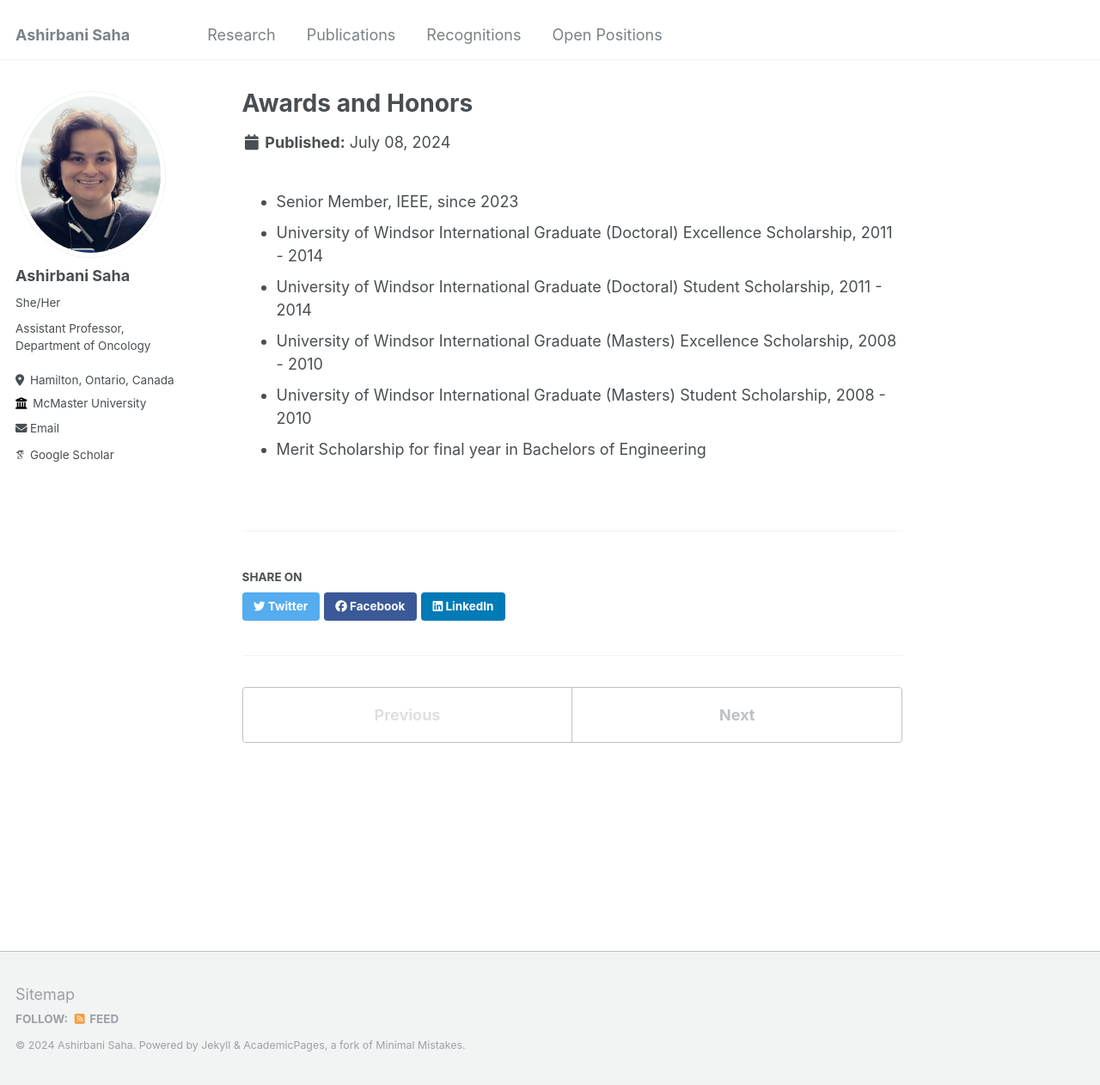
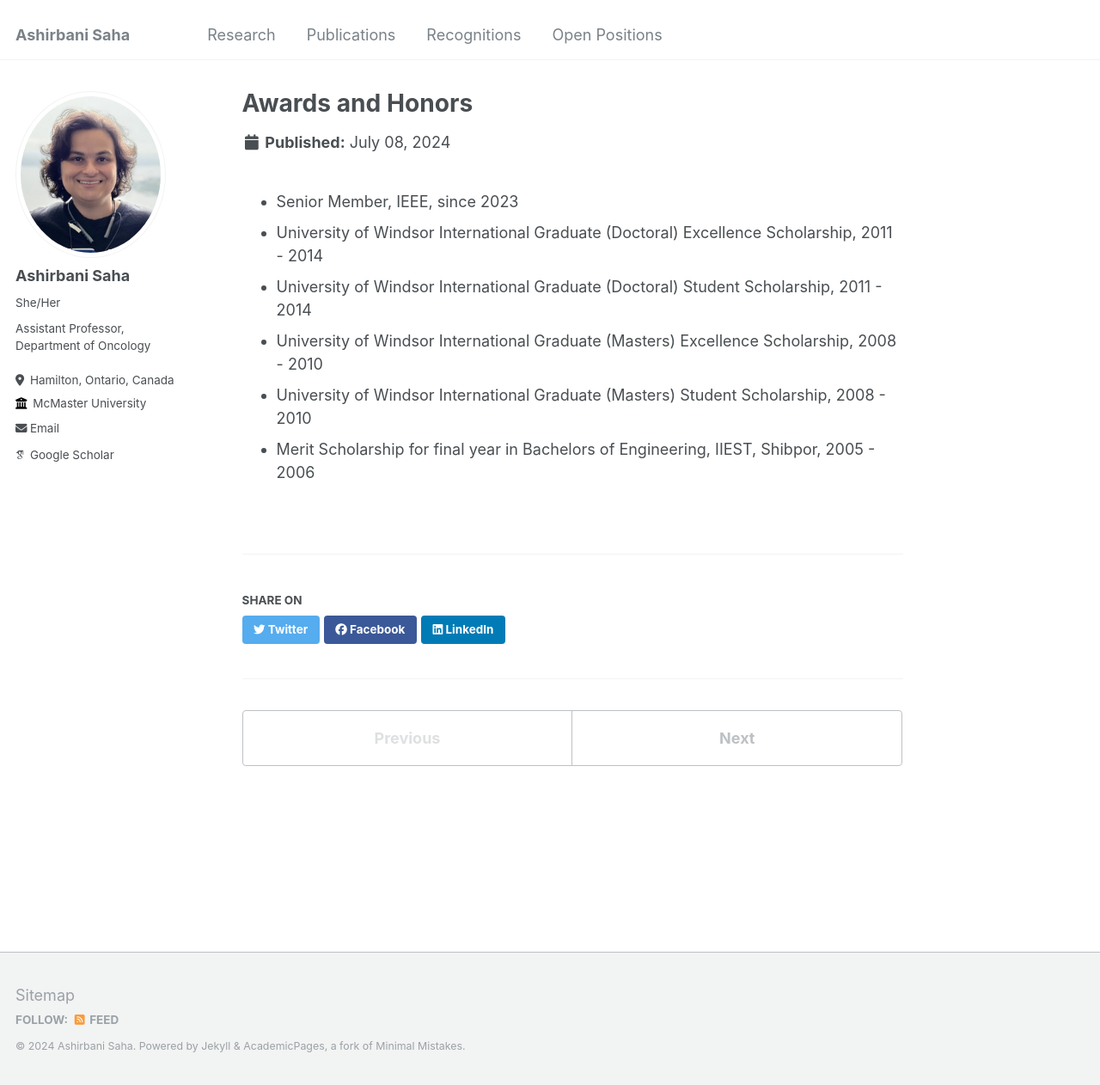
Before and after one commit to asrepo2019/ashirbanisaha, a Jekyll site: the page built from _portfolio/portfolio-1.md, in a window 1280 px wide and 1262 px high. Shown: the whole window at 86% size. Built offline with Jekyll 4.4.1, drawn with Linux system fonts in a browser that asks for light colours; some web fonts are replaced.

Commit message:
Update portfolio-1.md

```diff
--- a/_portfolio/portfolio-1.md
+++ b/_portfolio/portfolio-1.md
@@ -6,4 +6,4 @@ title: "Awards and Honors"
 * University of Windsor International Graduate (Doctoral) Student Scholarship, 2011 - 2014
 * University of Windsor International Graduate (Masters) Excellence Scholarship, 2008 - 2010
 * University of Windsor International Graduate (Masters) Student Scholarship, 2008 - 2010
-* Merit Scholarship for final year in Bachelors of Engineering
+* Merit Scholarship for final year in Bachelors of Engineering, IIEST, Shibpor, 2005 - 2006
```
